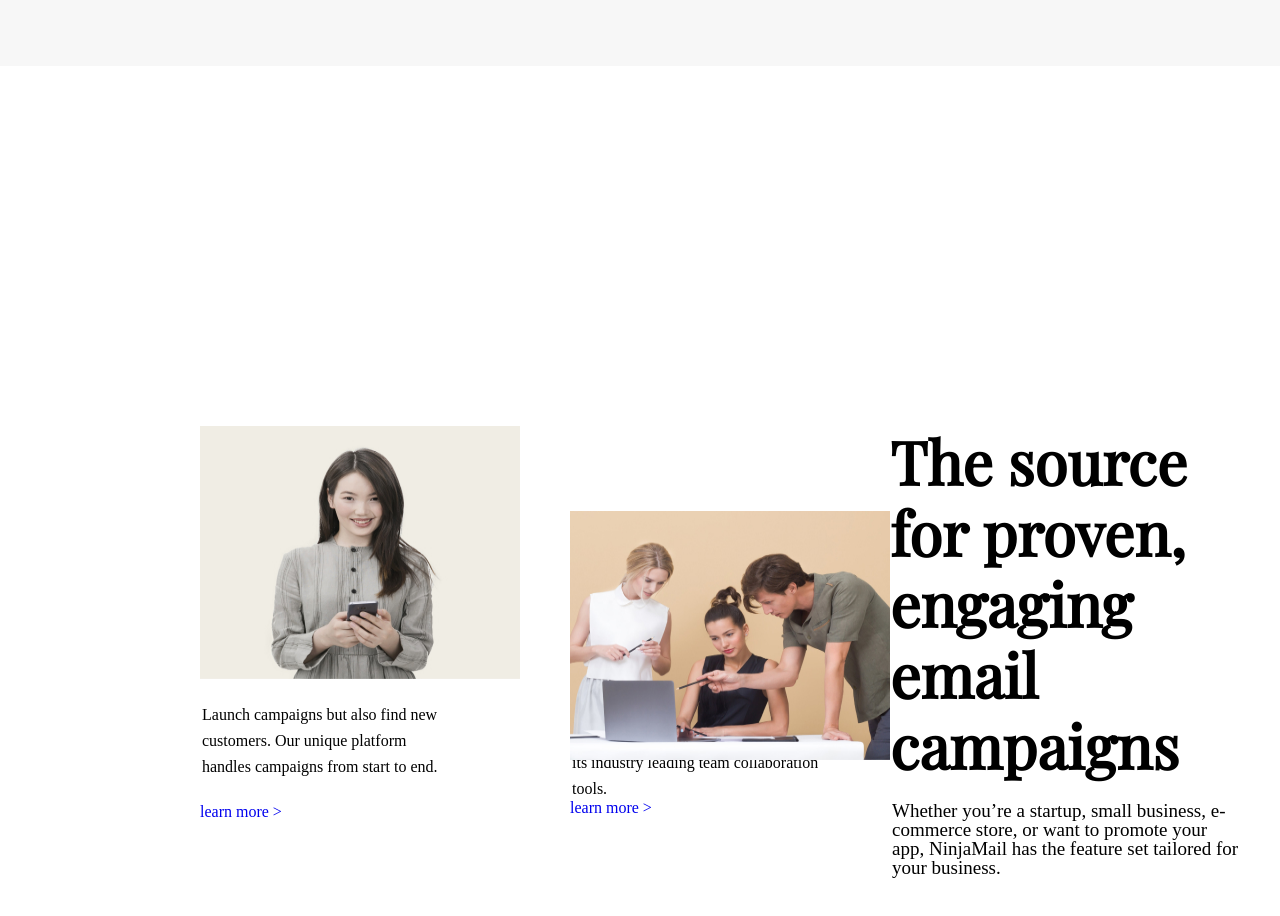
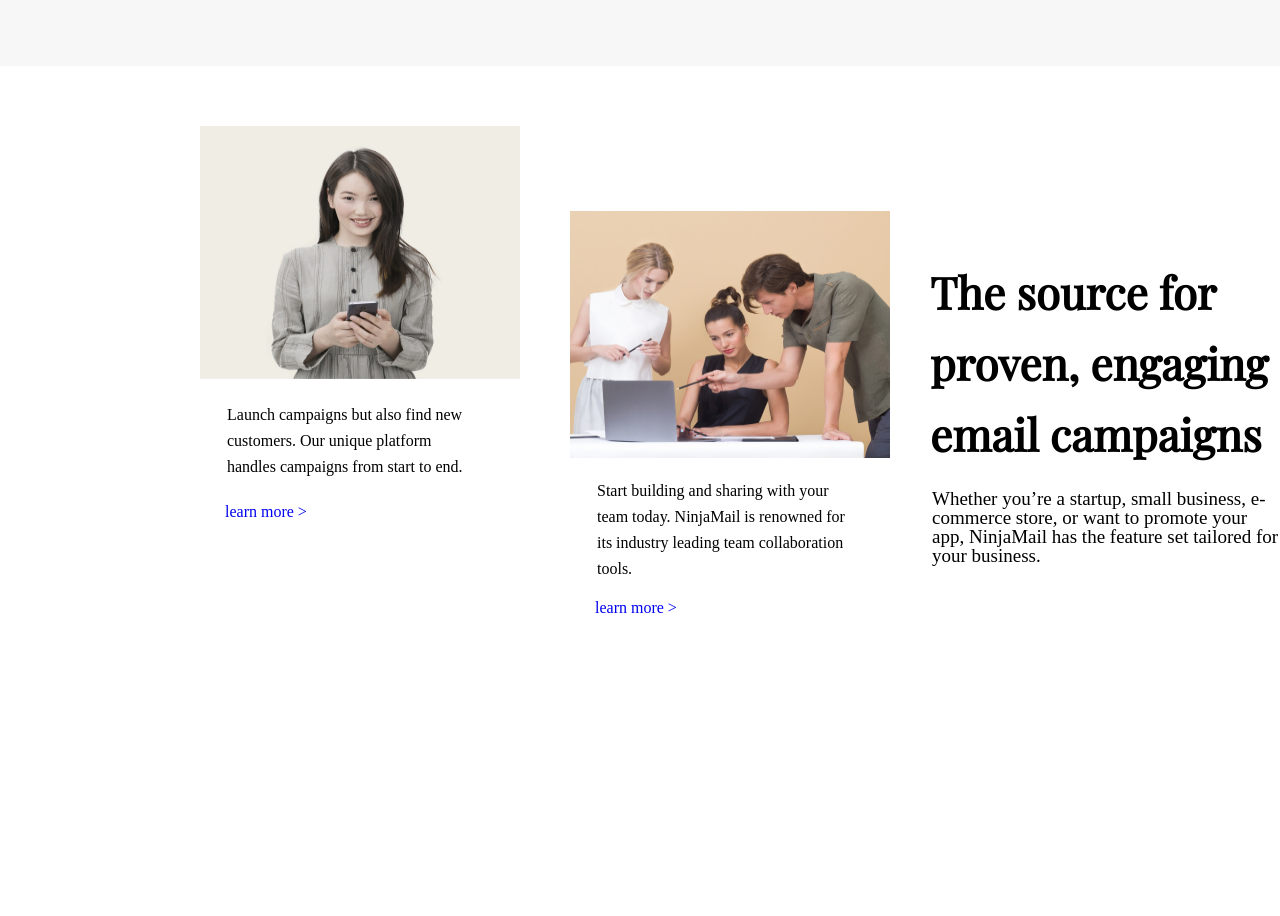
Before and after one commit to Agility-Internship/Tai-nguyen-html-css, a website built with Parcel: page practice-01/index.html in a window 1280 px wide. Shown: the part 1440-2356 px from the top of the page. After the commit the page ends 2129 px from the top, so only its background shows below. Built offline with nearby package versions, Linux system fonts and the light colour scheme.

Commit message:
#4 create section-info(index.css file)

```diff
--- a/practice-01/assets/styles/index.css
+++ b/practice-01/assets/styles/index.css
@@ -169,46 +169,72 @@
   top: 40px;
 }
 
-.info{
+.info {
   position: relative;
   width: 1089px;
   height: 533px;
   display: flex;
   left: 150px;
-  top: 270px;
+  bottom: 30px;
 }
 
-.info-card{
+.info-card {
   position: relative;
   width: 320px;
   height: 449px;
   padding: 0 0 0 50px;
-
 }
-.img-girl{
+.img-girl {
   width: 320px;
   height: 253px;
 }
-.text-img{
+.text-img {
+  position: relative;
   font-size: var(--font-size-xxx-small);
   line-height: var(--line-height-medium);
   width: 251px;
   height: 102px;
-  justify-content: center;
+  left: 25px;
 }
-.link{
+.link {
   font-size: var(--font-size-xxx-small);
+  position: relative;
+  left: 25px;
 }
 
-.img-team{
+.img-team {
   position: relative;
   width: 320px;
   height: 249px;
   top: 85px;
 }
 
-.text-card{
+.text-card {
   width: 320px;
   height: 196px;
   background: var(--quinary-color);
 }
+
+.text-team {
+  position: relative;
+  top: 80px;
+}
+.link-team {
+  position: relative;
+  top: 20px;
+}
+
+.info-text {
+  position: relative;
+  width: 365px;
+  height: 324px;
+  left: 40px;
+  top: 130px;
+}
+.info-title {
+  font-size: var(--font-size-x-large);
+  line-height: var(-line-height-x-large);
+}
+.text-sec {
+  font-size: var(fon-size-x-small);
+}
```
